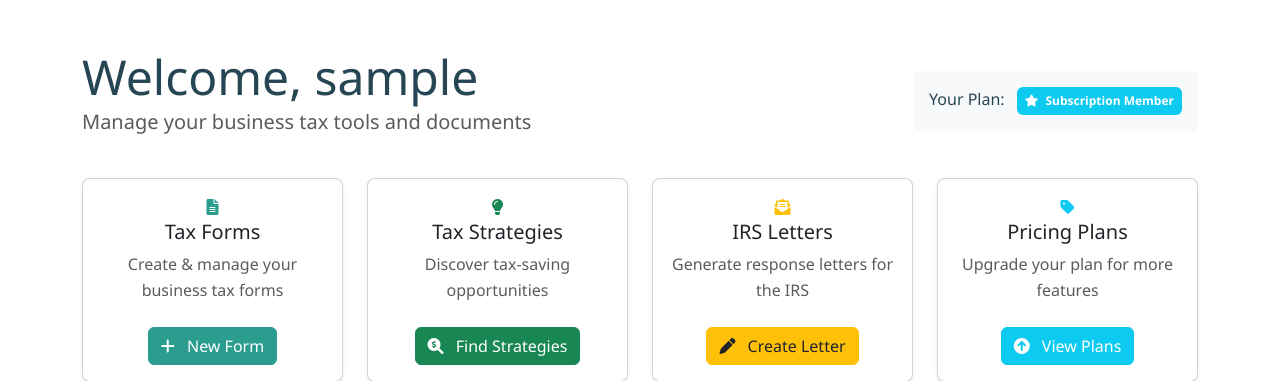
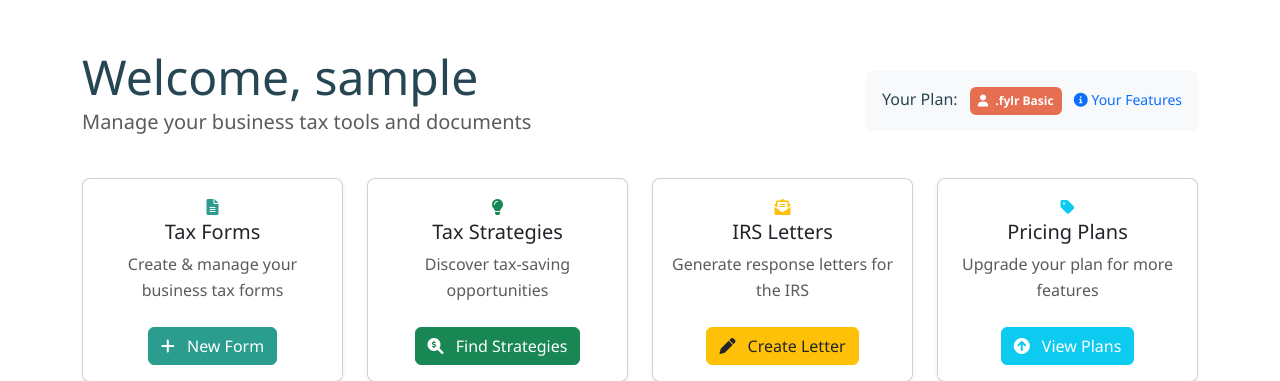
Before and after one commit to oprimenyc/usefylr, a Flask app: page /dashboard in a window 1280 px wide. Shown: the part 65-446 px from the top of the page. Run offline with Flask 3, Linux system fonts and the light colour scheme; a user stored in the database is signed in; tables that the repository leaves empty hold one stand-in row (values such as "Sample post").

Commit message:
Clarify user plan benefits and emphasize the self-service nature of .fylr
Update plan badges and legal disclaimer to reflect .fylr branding, add plan feature modals, and emphasize the platform's self-service nature in `dashboard.html`, `legal_disclaimer.html`, and `pricing.html`.

Replit-Commit-Author: Agent
Replit-Commit-Session-Id: a21e5c42-3fee-4533-b659-a8c62e3227fc
Replit-Commit-Screenshot-Url: https://storage.googleapis.com/screenshot-production-us-central1/a28ca967-8f17-4c06-8501-e3cd15f9ef82/8c04d046-4149-4013-854b-8673fe123328.jpg

```diff
--- a/templates/dashboard.html
+++ b/templates/dashboard.html
@@ -12,18 +12,27 @@
         <div class="col-lg-6 text-lg-end">
             <div class="d-inline-block p-3 rounded bg-light">
                 <span class="me-2">Your Plan:</span>
-                {% if current_user.plan == 'BUSINESS_BUILDER' %}
-                    <span class="badge bg-primary p-2">
-                        <i class="fas fa-crown me-1"></i> Business Builder
+                {% if current_user.plan.name == 'PRO' %}
+                    <span class="badge bg-dark p-2">
+                        <i class="fas fa-crown me-1"></i> .fylr Pro
                     </span>
-                {% elif current_user.subscription_member %}
-                    <span class="badge bg-info p-2">
-                        <i class="fas fa-star me-1"></i> Subscription Member
+                    <a href="#features-modal" data-bs-toggle="modal" class="text-decoration-none ms-2">
+                        <small><i class="fas fa-info-circle"></i> Your Premium Features</small>
+                    </a>
+                {% elif current_user.plan.name == 'FYLR_PLUS' %}
+                    <span class="badge p-2" style="background-color: #FF6B00; color: white;">
+                        <i class="fas fa-star me-1"></i> .fylr+
                     </span>
+                    <a href="#features-modal" data-bs-toggle="modal" class="text-decoration-none ms-2">
+                        <small><i class="fas fa-info-circle"></i> Your Enhanced Features</small>
+                    </a>
                 {% else %}
                     <span class="badge bg-secondary p-2">
-                        <i class="fas fa-user me-1"></i> Standard User
+                        <i class="fas fa-user me-1"></i> .fylr Basic
                     </span>
+                    <a href="#features-modal" data-bs-toggle="modal" class="text-decoration-none ms-2">
+                        <small><i class="fas fa-info-circle"></i> Your Features</small>
+                    </a>
                 {% endif %}
             </div>
         </div>
--- a/templates/pricing.html
+++ b/templates/pricing.html
@@ -186,7 +186,7 @@
                     </ul>
                     <div class="mt-auto">
                         {% if current_user.is_authenticated %}
-                            {% if current_user.plan == 'PRO' %}
+                            {% if current_user.plan.name == 'PRO' %}
                                 <a href="{{ url_for('form.new_form') }}" class="btn btn-outline-primary rounded-pill px-4 py-2">
                                     <i class="fas fa-unlock me-2"></i> Access Now
                                 </a>
```
Also changed, not shown: templates/legal_disclaimer.html (+6 -6 lines).
